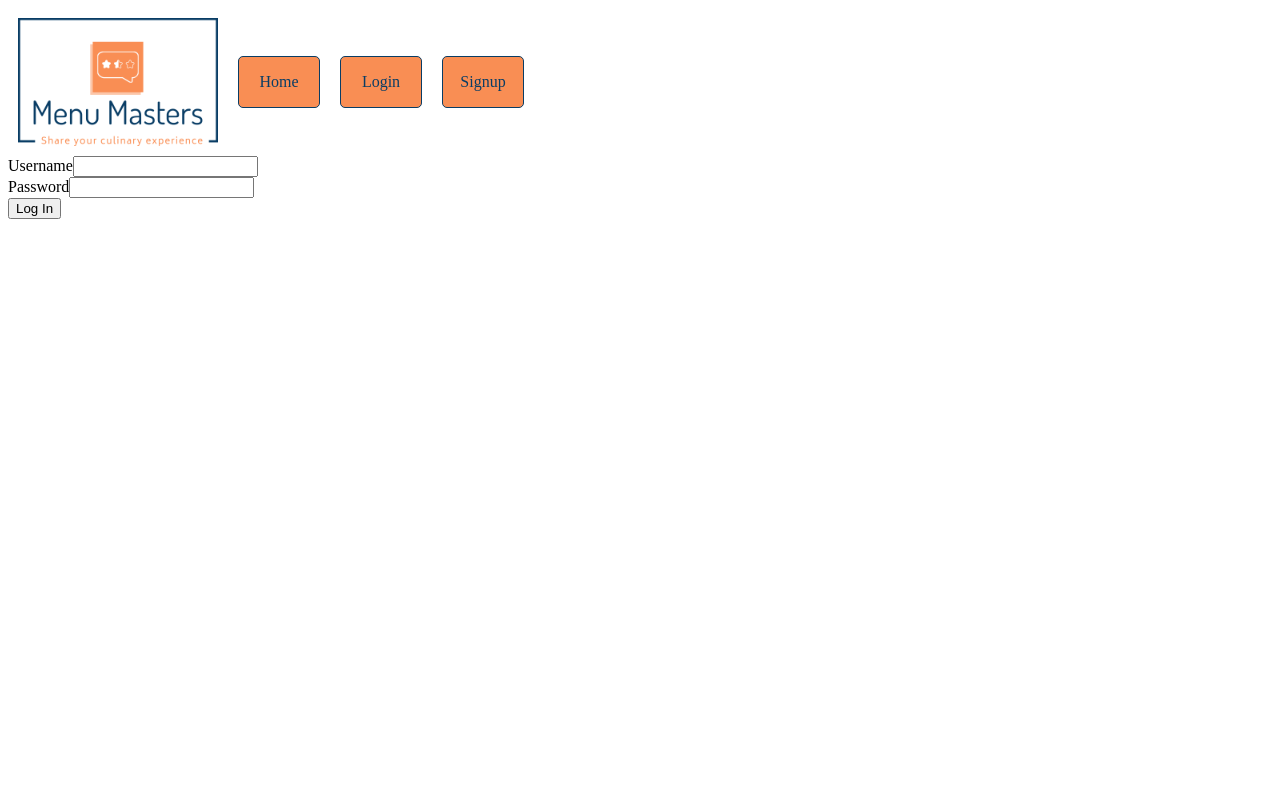
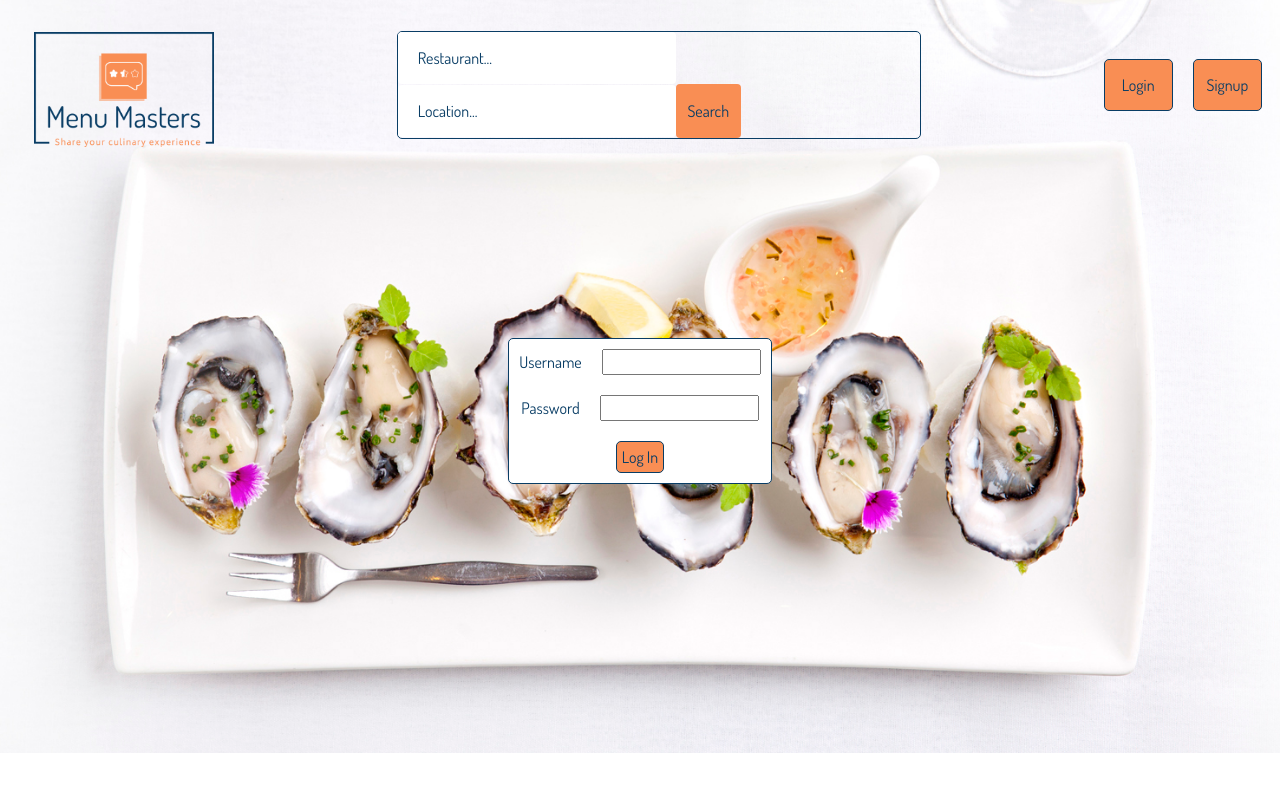
Before and after one commit to NomadLyfe/phase-4-project, a React app in the folder client/: page /login in a window 1280 px wide. Built offline with nearby package versions, Linux system fonts and the light colour scheme; no server answers.

Commit message:
added css for home, navbar, app, signup, and login

```diff
--- a/client/src/components/App.js
+++ b/client/src/components/App.js
@@ -4,6 +4,7 @@ import NavBar from "./NavBar";
 import Login from "./Login";
 import Signup from "./Signup";
 import Home from "./Home";
+import '../css files/app.css'
 
 function App() {
     const [user, setUser] = useState(null);
@@ -29,6 +30,9 @@ function App() {
                     <Route exact path='/signup'>
                         <Signup onLogin={setUser} user={user} />
                     </Route>
+                    <Route>
+
+                    </Route>
                 </Switch>
             </main>
         </>
--- a/client/src/components/Home.js
+++ b/client/src/components/Home.js
@@ -3,7 +3,9 @@ import React from "react";
 function Home() {
 
     return (
-        <h1>Welcome to Menu Masters!!</h1>
+        <div className="welcome">
+            <h1>Welcome to Menu Masters!!</h1>
+        </div>
     );
 }
 
--- a/client/src/components/Login.js
+++ b/client/src/components/Login.js
@@ -29,7 +29,7 @@ function Login({ onLogin, user }) {
     })
 
     return (
-        <div>
+        <div className="form">
             {!user ? <form onSubmit={formik.handleSubmit} className='loginform'>
 				<label id='username'>Username</label>
 				<input type='text' name='username' onChange={formik.handleChange} value={formik.values.username} />
--- a/client/src/components/NavBar.js
+++ b/client/src/components/NavBar.js
@@ -1,5 +1,7 @@
 import React from "react";
 import { NavLink, Link } from "react-router-dom";
+import { useFormik } from "formik";
+import * as yup from "yup";
 import logo from "../images/menu-masters-ogo-transparent.png";
 import "../css files/navbar.css"
 
@@ -11,16 +13,38 @@
             }
         });
     }
+
+    const formSchema = yup.object().shape({
+        restaurant: yup.string(),
+        location: yup.string()
+    });
+
+    const formik = useFormik({
+        initialValues: {
+            restaurant: "",
+            location: ""
+        },
+        validationSchema: formSchema,
+        onSubmit: (values) => {
+            fetch()
+            .then()
+            .then()
+        }
+    });
+
     return (
-        <div className="navbar">
-            <img src={logo} alt='logo' className='navLogo' />
-            <nav>
-                <NavLink to='/' >Home</NavLink>
-                {!user ? <NavLink to="/login" >Login</NavLink> : null}
-                {user ? <Link to="/" onClick={handleLogoutClick} >Log Out</Link> : null}
-                {!user ? <NavLink to='/signup'>Signup</NavLink> : null}
-            </nav>
-        </div>
+        <nav>
+            <NavLink to='/' className='logoLink' ><img src={logo} alt='logo' /></NavLink>
+            <form onSubmit={formik.handleSubmit}>
+                <input type='text'name="restaurant" value={formik.values.restaurant} onChange={formik.handleChange} placeholder='Restaurant...' />
+                <input type='text'name="location" value={formik.values.location} onChange={formik.handleChange} placeholder='Location...' />
+                <button>Search</button>
+            </form>
+            {!user ? <NavLink to="/login" className='link' >Login</NavLink> : null}
+            {!user ? <NavLink to='/signup' className='link' >Signup</NavLink> : null}
+            {user ? <Link to="/" className='link' >Account</Link> : null}
+            {user ? <Link to="/" onClick={handleLogoutClick} className='link' >Log Out</Link> : null}
+        </nav>
   );
 }
 
--- a/client/src/components/Signup.js
+++ b/client/src/components/Signup.js
@@ -35,7 +35,7 @@ function Signup({ onLogin, user }) {
     })
 
     return (
-        <div>
+        <div className="form">
             {!user ? <form onSubmit={formik.handleSubmit} className='loginform'>
 				<label id='username'>Create a username: </label>
 				<input type='text' name='username' onChange={formik.handleChange} value={formik.values.username} />
--- a/client/src/css files/app.css
+++ b/client/src/css files/app.css
@@ -3,6 +3,50 @@
     src: url('../fonts/dosisregular.ttf');
 }
 
-main {
+main, input, button, a, input::placeholder {
     font-family: dosis;
+    font-size: medium;
+    color: #093d65;
 }
+
+.welcome {
+    display: flex;
+    align-items: center;
+    justify-content: center;
+    height: 300px;
+}
+
+.form {
+    display: flex;
+    justify-content: center;
+    align-items: center;
+    text-align: center;
+    height: 500px;
+}
+
+.form form {
+    background-color: white;
+    border-radius: 5px;
+    border: 1px solid #093d65;
+}
+
+.form form * {
+    margin: 10px;
+}
+
+.form form button {
+    border-radius: 5px;
+    border: 1px solid #093d65;
+    background-color: #f98e54;
+    padding: 5px;
+}
+
+.form form button:hover {
+    background-color: #f98e5480;
+    transition-duration: 1s;
+    cursor: pointer;
+}
+
+input:focus {
+    outline: none;
+}
--- a/client/src/css files/index.css
+++ b/client/src/css files/index.css
@@ -3,4 +3,8 @@
   --header: #fff;
   --link: #61dafb;
   --text: hsla(0, 0%, 100%, 0.88);
+  background-image: url('../images/fine_dining_4.jpg');
+  background-position-y: -100px;
+  background-size: 100vw;
+  background-repeat: no-repeat;
 }
--- a/client/src/css files/navbar.css
+++ b/client/src/css files/navbar.css
@@ -1,10 +1,6 @@
 .navLogo {
     height: 10vw;
     margin: 10px;
-}
-
-.navbar {
-    display: flex;
 }
 
 nav {
@@ -12,7 +8,7 @@ nav {
     align-items: center;
 }
 
-nav a {
+nav .link {
     text-decoration: none;
     border-radius: 5px;
     border: 1px solid #093d65;
@@ -26,7 +22,50 @@ nav a {
     margin: 10px;
 }
 
-nav a:hover {
+nav .link:hover {
     background-color: #f98e5480;
+    transition-duration: 1s;
     cursor: pointer;
   }
+
+nav img {
+    width: 180px;
+    margin: 10px;
+    margin-left: 26px;
+    margin-top: 24px;
+}
+
+nav form {
+    border-radius: 5px;
+    border: 1px solid #093d65;
+    color: #093d65;
+    margin: 0px 13.5vw;
+}
+
+nav input {
+    width: 20vw;
+    height: 50px;
+    border-radius: 4px;
+    border: 0px;
+    color: #093d65;
+    padding-left: 20px;
+}
+
+nav input:focus {
+    outline-width: 0;
+}
+
+nav button {
+    width: 65px;
+    height: 54px;
+    border-radius: 4px;
+    border: 0px;
+    background-color: #f98e54;
+    color: #093d65;
+}
+
+nav button:hover {
+    background-color: #f98e5480;
+    transition-duration: 1s;
+    cursor: pointer;
+}
```
Also changed, not shown: client/src/images/fine_dining_1.jpg (added), client/src/images/fine_dining_2.jpg (added), client/src/images/fine_dining_3.jpg (added), client/src/images/fine_dining_4.jpg (added).
